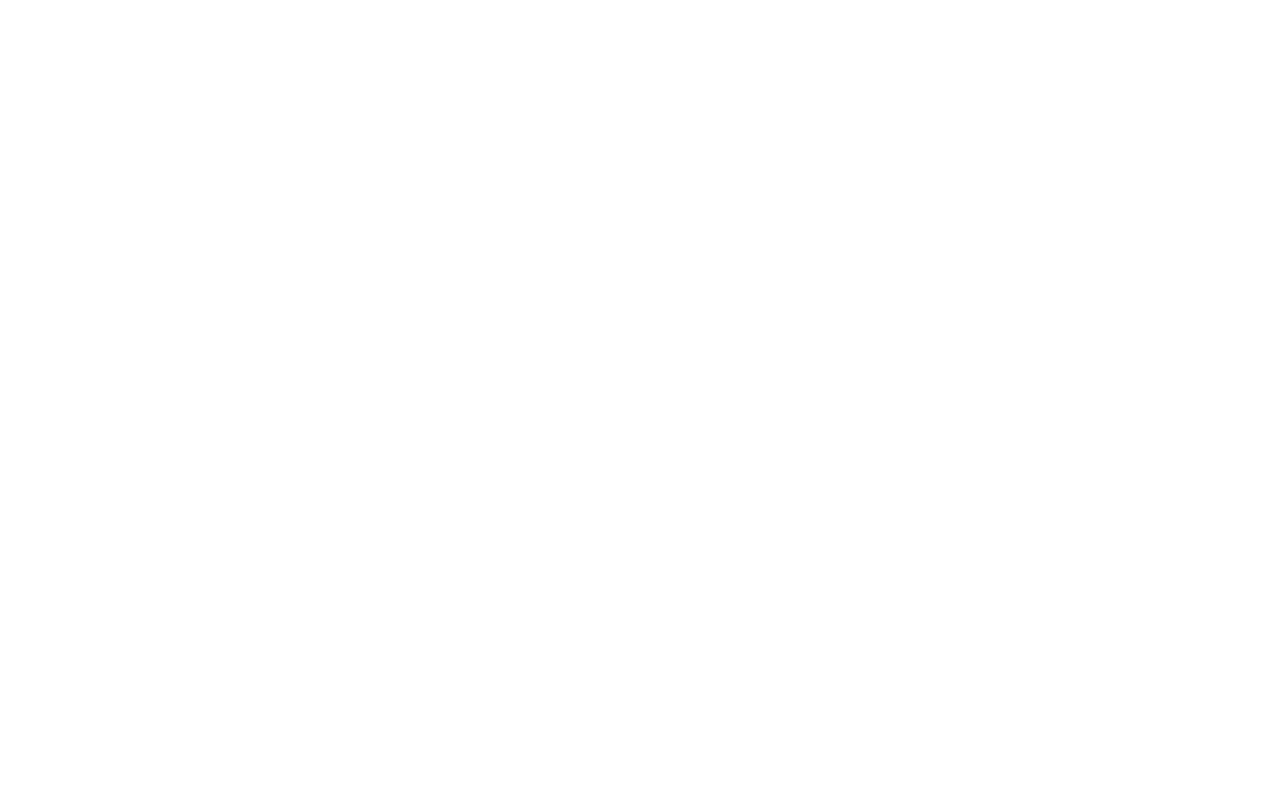
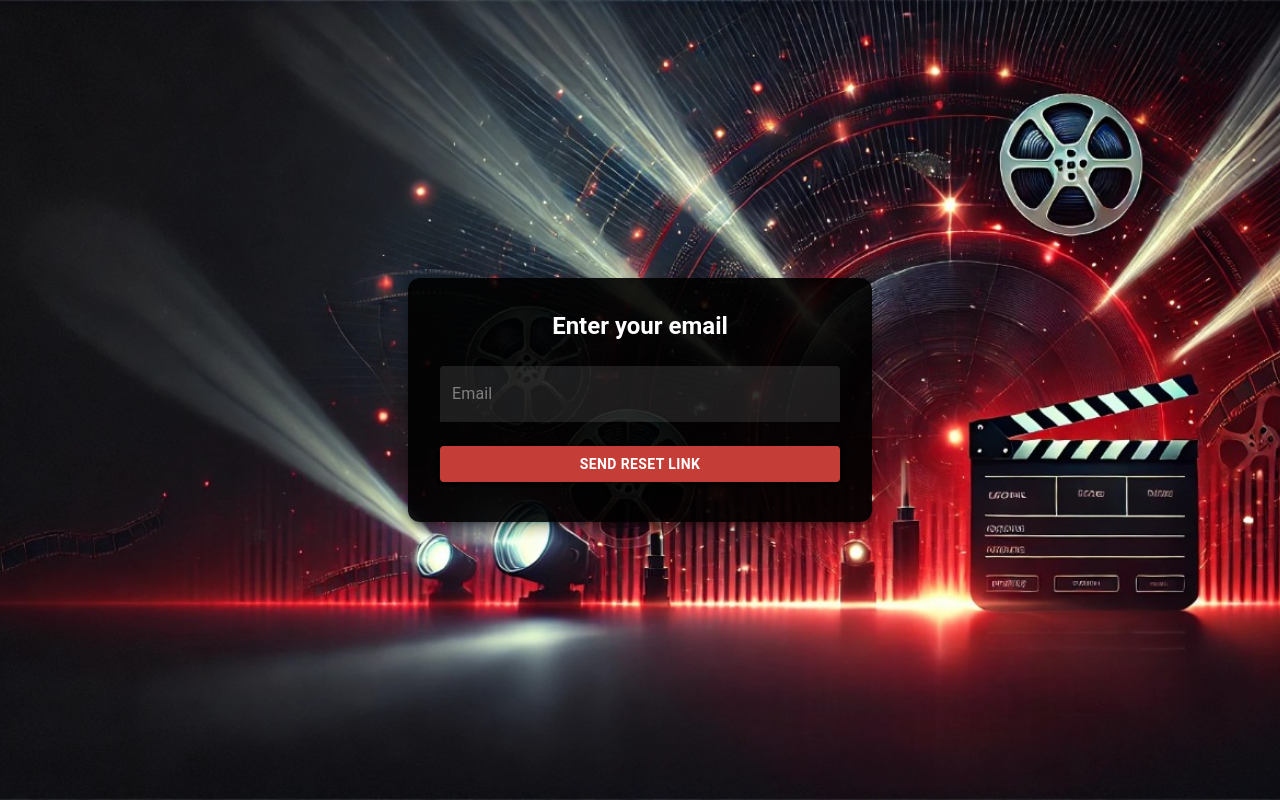
Before and after one commit to CineeMatch/Cinematch-Frontend, a React (Create React App) app: page /forgetPassword in a window 1280 px wide. Before the commit this address had no page. Built offline with nearby package versions, Linux system fonts and the light colour scheme.

Commit message:
forgetPasswordPage added and connected with login, login updated with email validation

```diff
--- /dev/null
+++ b/src/pages/auth/ForgetPasswordPage.jsx
@@ -0,0 +1,116 @@
+import React, { useState } from 'react';
+import { Box, TextField, Button, Typography, Paper } from '@mui/material';
+import CheckCircleRoundedIcon from '@mui/icons-material/CheckCircleRounded';
+
+const ForgetPasswordPage = () => {
+  const [email, setEmail] = useState('');
+  const [emailError, setEmailError] = useState(false);
+  const [isEmailSentCorrectly, setIsEmailSentCorrectly] = useState(false);
+
+  // ✅ Email formatını kontrol eden fonksiyon
+  const isValidEmail = (email) => {
+    return /^[^\s@]+@[^\s@]+\.[^\s@]+$/.test(email);
+  };
+
+  const handleSubmit = (e) => {
+    e.preventDefault();
+
+    if (!isValidEmail(email)) {
+      setEmailError(true); // ❌ Geçersizse hata göster
+      return;
+    }
+
+    setEmailError(false);  // ✅ Geçerli e-mail
+    setIsEmailSentCorrectly(true);
+
+    // 🔐 Email sent logic will come here
+  };
+
+  return (
+    <Box
+      sx={{
+        height: '100vh',
+        backgroundImage: 'url(/images/movie-background.jpeg)',
+        backgroundSize: 'cover',
+        backgroundPosition: 'center',
+        display: 'flex',
+        justifyContent: 'center',
+        alignItems: 'center',
+      }}
+    >
+      {!isEmailSentCorrectly && (
+        <Paper
+          elevation={8}
+          sx={{
+            width: 400,
+            p: 4,
+            bgcolor: 'rgba(0, 0, 0, 0.9)',
+            color: 'white',
+            borderRadius: 3,
+          }}
+        >
+          <Typography variant="h5" fontWeight="bold" gutterBottom>
+            Enter your email
+          </Typography>
+
+          <TextField
+            label="Email"
+            variant="filled"
+            fullWidth
+            margin="normal"
+            value={email}
+            onChange={(e) => setEmail(e.target.value)}
+            error={emailError} // 🔴 hata kontrolü
+            helperText={emailError ? 'Please enter a valid email address.' : ''}
+            InputProps={{
+              disableUnderline: true,
+              sx: {
+                backgroundColor: 'rgba(255, 255, 255, 0.1)',
+                color: 'white',
+              },
+            }}
+            InputLabelProps={{
+              style: { color: 'gray' },
+            }}
+          />
+
+          <Button
+            variant="contained"
+            fullWidth
+            onClick={handleSubmit}
+            sx={{
+              mt: 2,
+              mb: 1,
+              bgcolor: '#C43D37',
+              '&:hover': { bgcolor: '#a8322d' },
+              fontWeight: 'bold',
+            }}
+          >
+            Send Reset Link
+          </Button>
+        </Paper>
+      )}
+
+      {isEmailSentCorrectly && (
+        <Paper
+          elevation={8}
+          sx={{
+            width: 400,
+            p: 4,
+            bgcolor: 'rgba(0, 0, 0, 0.9)',
+            color: 'white',
+            borderRadius: 3,
+            textAlign: 'center',
+          }}
+        >
+          <Typography variant="h5" fontWeight="bold" gutterBottom>
+            Email Sent Successfully
+          </Typography>
+          <CheckCircleRoundedIcon sx={{ fontSize: 40, color: '#357a38' }} />
+        </Paper>
+      )}
+    </Box>
+  );
+};
+
+export default ForgetPasswordPage;
--- a/src/pages/auth/Login.jsx
+++ b/src/pages/auth/Login.jsx
@@ -1,7 +1,51 @@
-import React from 'react';
-import { Box, TextField, Button, Checkbox, FormControlLabel, Typography, Link, Paper } from '@mui/material';
+import React, { useState } from 'react';
+import { Box, TextField, Button, Checkbox, FormControlLabel, Typography, Link, Paper, InputAdornment, IconButton } from '@mui/material';
+import { Visibility, VisibilityOff } from '@mui/icons-material';
+// import { useNavigate } from 'react-router-dom';
 
 const LoginPage = () => {
+
+  const [email, setEmail] = useState('');
+  const [password, setPassword] = useState('');
+  const [showPassword, setShowPassword] = useState(false);
+  const [emailError, setEmailError] = useState(false);
+
+  // const navigate = useNavigate();
+
+  // ✅ Email formatını kontrol eden fonksiyon
+  const isValidEmail = (email) => {
+    return /^[^\s@]+@[^\s@]+\.[^\s@]+$/.test(email);
+  };
+
+
+  const handleSubmit = (e) => {
+    e.preventDefault();
+
+    if (!isValidEmail(email)) {
+      setEmailError(true); // ❌ Geçersizse hata göster
+      return;
+    }
+
+    setEmailError(false);  // ✅ Geçerli e-mail
+
+    // const userData = {
+    //   email,
+    //   password,
+    // };
+
+    // const fetchData = async (data) => {
+    //   try {
+    //     // const response = await Login(data);
+    //     navigate('/home');
+    //   } catch (error) {
+    //     console.error("Login error:", error); // console.error yerine bir natification kütüphanesi kullanılanılıcak
+    //   }
+    // }
+
+    // // fetchData(userData);
+
+  }
+
   return (
     <Box
       sx={{
@@ -44,29 +88,47 @@ const LoginPage = () => {
             InputLabelProps={{
                 style: { color: 'gray' },
             }}
+            value={email}
+            onChange={(e) => setEmail(e.target.value)}
+            error={emailError} // 🔴 hata kontrolü
+            helperText={emailError ? 'Please enter a valid email address.' : ''}
             />
 
             <TextField
             label="Password"
-            type="password"
+            type={showPassword ? 'text' : 'password'}
             variant="filled"
             fullWidth
             margin="normal"
             InputProps={{
-                disableUnderline: true,
-                sx: {
-                backgroundColor: 'rgba(255, 255, 255, 0.1)',
-                color: 'white',
-                },
+              disableUnderline: true,
+              sx: {
+              backgroundColor: 'rgba(255, 255, 255, 0.1)',
+              color: 'white',
+              },
+              endAdornment: (
+                <InputAdornment position="end">
+                  <IconButton
+                    onClick={() => setShowPassword(!showPassword)}
+                    edge="end"
+                  >
+                    {showPassword ? <VisibilityOff /> : <Visibility />}
+                  </IconButton>
+                </InputAdornment>
+              ),
             }}
             InputLabelProps={{
                 style: { color: 'gray' },
             }}
+            value={password}
+            onChange={(e) => setPassword(e.target.value)}
             />
 
         <Button
           variant="contained"
           fullWidth
+          onClick={handleSubmit}
+          type="submit"
           sx={{ mt: 4, mb: 1, bgcolor: '#C43D37', '&:hover': { bgcolor: '#a8322d' }, borderRadius: 3, height: 50, fontSize: '1.1rem', fontWeight: 'bold' }}
         >
           Sign In
@@ -77,7 +139,7 @@ const LoginPage = () => {
             control={<Checkbox sx={{ color: 'white' }} />}
             label={<Typography color="white" sx={{ fontSize: "1rem", fontWeight: "bold"}}>Remember Me</Typography>}
           />
-          <Link href="#" underline="hover" color="white" fontSize="1rem" fontWeight="bold">
+          <Link href="/forgetPassword" underline="hover" color="white" fontSize="1rem" fontWeight="bold">
             I Forget your password?
           </Link>
         </Box>
--- a/src/router/appRoutes.jsx
+++ b/src/router/appRoutes.jsx
@@ -4,6 +4,7 @@ import Profile from "../pages/profile/Profile.jsx";
 import Login from "../pages/auth/Login.jsx";
 import Register from "../pages/auth/Register.jsx";
 import ChatPage from "../pages/chat/ChatPage.jsx";
+import ForgetPasswordPage from "../pages/auth/ForgetPasswordPage.jsx";
 
 
 const AppRoutes = () => {
@@ -13,6 +14,11 @@ const AppRoutes = () => {
             <Route path="/register" element={<Register />} />
             <Route path="/profile" element={<Profile />} />
             <Route path="/chat" element={<ChatPage />} />
+
+
+
+            {/* page or modal test routes */}
+            <Route path="/forgetPassword" element={<ForgetPasswordPage />} />
         </Routes>
     )
 }
```
